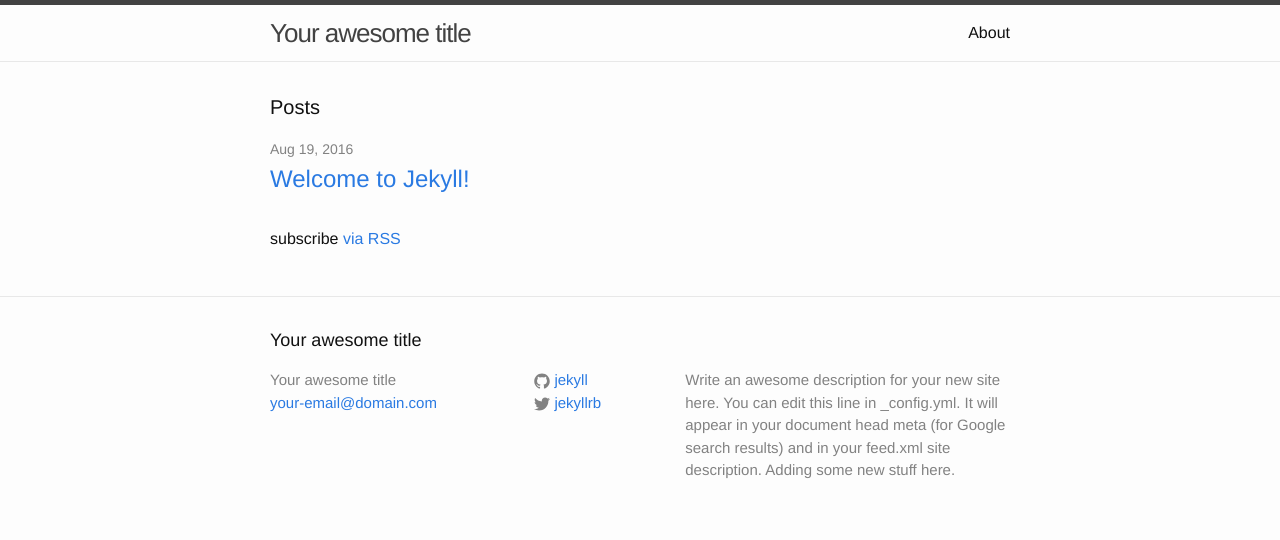
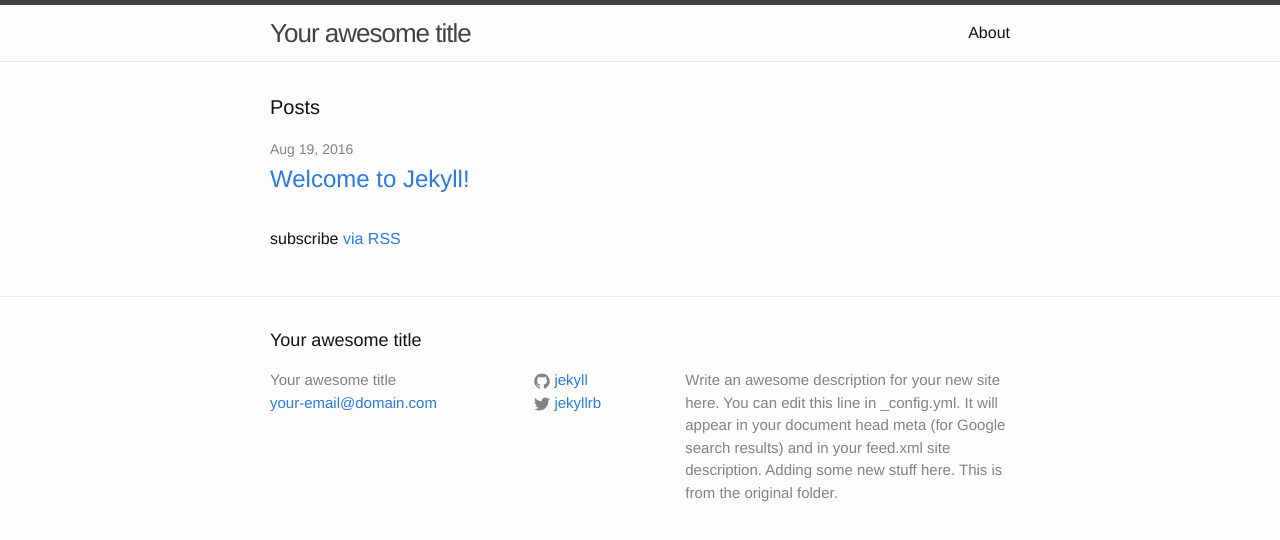
Before and after one commit to MichaelCCrow/testsite, a Jekyll site: the page built from index.html, in a window 1280 px wide. Shown: the top 540 px of the page. Built offline with Jekyll 4.4.1, drawn with Linux system fonts in a browser that asks for light colours.

Commit message:
testing from original folder

```diff
--- a/_config.yml
+++ b/_config.yml
@@ -13,6 +13,7 @@ description: > # this means to ignore newlines until "baseurl:"
   line in _config.yml. It will appear in your document head meta (for
   Google search results) and in your feed.xml site description.
   Adding some new stuff here.
+  This is from the original folder.
 baseurl: "" # the subpath of your site, e.g. /blog
 url: "http://yourdomain.com" # the base hostname & protocol for your site
 twitter_username: jekyllrb
```
